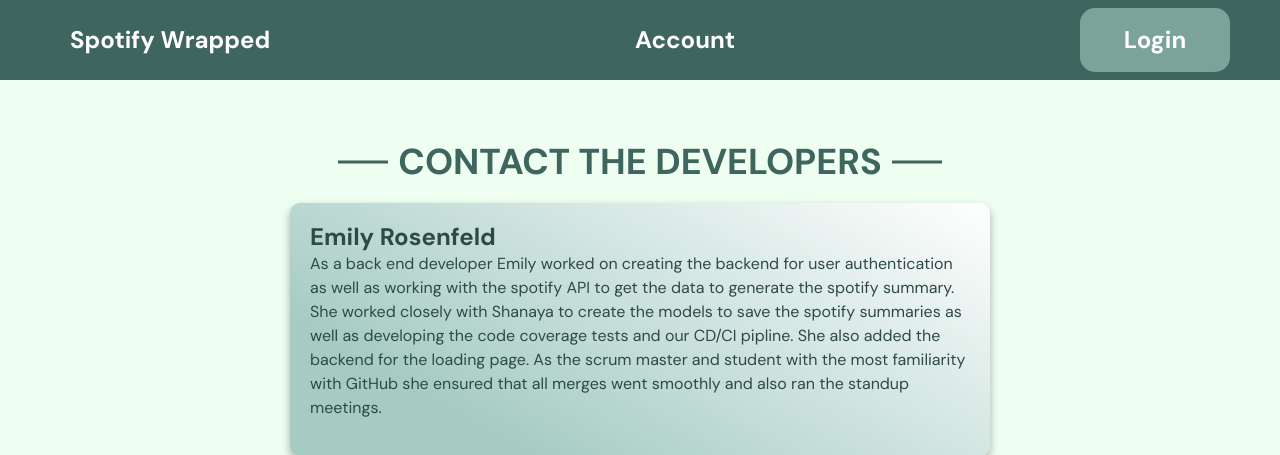
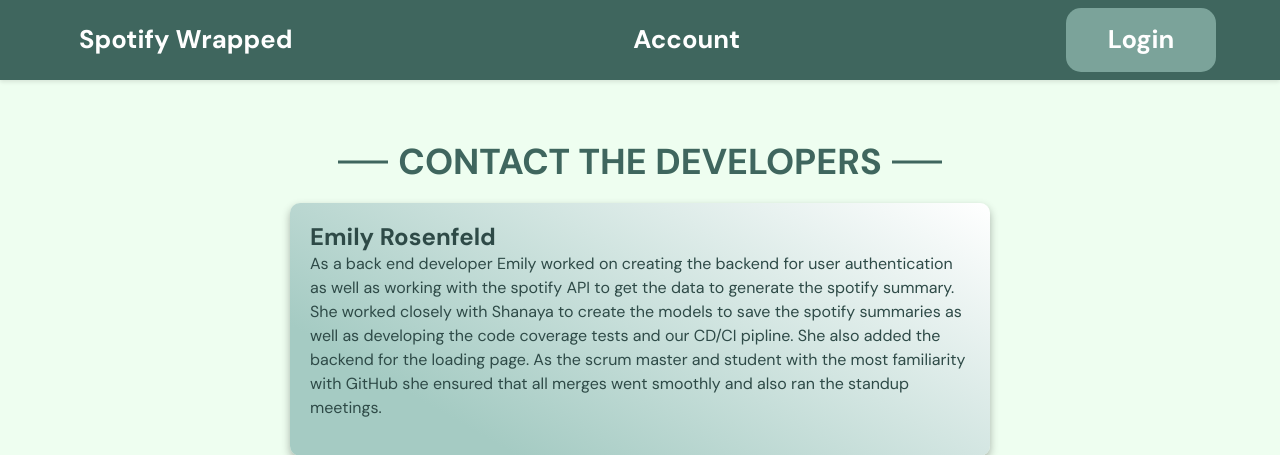
Before and after one commit to erosenfeld2005/CS2340_Project2, a Django app: page /contact_developers/ in a window 1280 px wide. Shown: the top 455 px of the page. Run offline with Django 5.2, Linux system fonts and the light colour scheme.

Commit message:
fixed navbar!

```diff
--- a/spotifywrapped/static/main.css
+++ b/spotifywrapped/static/main.css
@@ -104,41 +104,72 @@
     background-color: var(--primary-green-dark);
 }
 
-/* Navbar */
+/* Navbar Styles */
 header {
     background-color: var(--navbar-bg-color);
     position: sticky;
     top: 0;
     width: 100%;
     z-index: 1000;
+    box-shadow: 0 2px 4px rgba(0, 0, 0, 0.1);
 }
 
 .navbar {
     display: flex;
-    justify-content: space-between; /* Evenly space items */
+    justify-content: space-between; /* Space items evenly */
     align-items: center;
+    padding: 0 5%; /* Dynamic padding */
     height: 80px;
-    padding: 0 50px; /* Side padding */
 }
 
 .navbar a {
     color: var(--text-light);
-    padding: 0 20px;
-    font-size: 24px;
-    font-weight: 700;
+    padding: 10px 15px;
+    font-size: 2vw;
+    line-height: 24px;
+    font-weight: 600;
     text-decoration: none;
-    transition: color 0.3s ease; /* Smooth hover transition */
+    transition: color 0.3s ease;
+    white-space: nowrap;
+    display: flex; /* Set flexbox for centering */
+    justify-content: center; /* Horizontal centering */
+    align-items: center; /* Vertical centering */
+    text-align: center; /* Ensure text is aligned properly */
 }
+
 
 .navbar a:hover {
     color: var(--primary-green);
 }
 
-/* Responsive Nav */
-@media (max-width: 600px) {
+
+/* Logo if we end up using */
+.navbar .logo img {
+    max-width: 150px;
+    height: auto;
+}
+
+/* Responsive Navbar for Small Screens */
+@media (max-width: 768px) {
+    .navbar {
+        flex-direction: column;
+        align-items: flex-start;
+        padding: 0 20px;
+    }
 
     .navbar a {
-        font-size: 20px
+        font-size: 18px; /* Smaller font size */
+        margin-bottom: 10px; /* Add space between links */
+    }
+}
+
+@media (max-width: 480px) {
+    .navbar {
+        padding: 0 10px;
+    }
+
+    .navbar a {
+        font-size: 16px; /* Adjust for very small screens */
     }
 }
 
```
